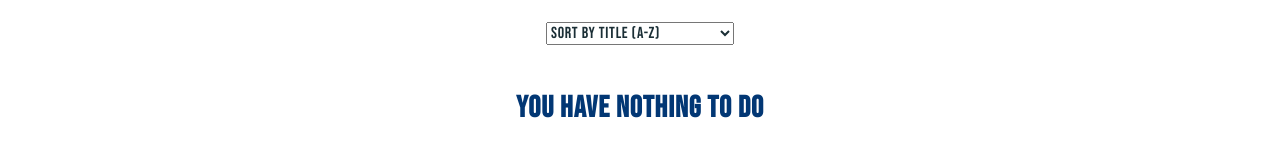
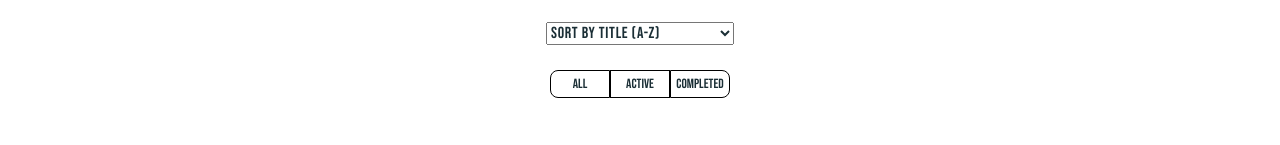
Before and after one commit to vrudnitskaya/react-todo, a React (Vite) app: page /todos in a window 1280 px wide. Shown: the part 201-346 px from the top of the page. Built offline with nearby package versions, Linux system fonts and the light colour scheme; no server answers.

Commit message:
add filter

```diff
--- /dev/null
+++ b/src/components/Filter/Filter.jsx
@@ -0,0 +1,28 @@
+import style from './Filter.module.css';
+
+const FilterList = ({ setFilter }) => {
+    const handleFilterClick = (e) => {
+        setFilter(e.target.value);
+    }
+    return (
+        <div className={style.filter}>
+            <button value='All'
+                onClick={handleFilterClick}
+                className={style.leftBtn}>
+                All
+            </button>
+            <button value='Active'
+                onClick={handleFilterClick}
+                className={style.middleBtn}>
+                Active
+            </button>
+            <button value='Completed'
+                onClick={handleFilterClick}
+                className={style.rightBtn}>
+                Completed
+            </button>
+        </div>
+    )
+}
+
+export default FilterList;
--- /dev/null
+++ b/src/components/Filter/Filter.module.css
@@ -0,0 +1,17 @@
+.filter button {
+    border: 1px solid #000000;
+    width: 60px;
+    padding: 5px 0;
+}
+
+.leftBtn {
+    border-radius: 8px 0px 0px 8px;
+}
+
+.middleBtn {
+    border-radius: 0;
+}
+
+.rightBtn{
+    border-radius: 0px 8px 8px 0px;
+}
--- a/src/components/TodoContainer/TodoContainer.jsx
+++ b/src/components/TodoContainer/TodoContainer.jsx
@@ -1,6 +1,7 @@
 import { useEffect, useState } from "react";
 
 import AddTodoForm from "../AddTodoForm/AddTodoForm";
+import FilterList from "../Filter/Filter";
 import Search from "../Search/Search";
 import Sorting from "../Sorting/Sorting";
 import Spinner from "../Spinner/Spinner";
@@ -32,6 +33,13 @@
     const [todoList, setTodoList] = useState([]);
     const [isLoading, setIsLoading] = useState(true);
     const [searchTerm, setSearchTerm] = useState('');
+    const [filter, setFilter] = useState('All');
+
+    const FILTER_MAP = {
+        All: () => true,
+        Active: (todo) => !todo.completed,
+        Completed: (todo) => todo.completed,
+    };
 
     const _apiBase = `https://api.airtable.com/v0/${import.meta.env.VITE_AIRTABLE_BASE_ID}/${import.meta.env.VITE_TABLE_NAME}`;
 
@@ -44,11 +52,11 @@
         request('GET', null, null, _apiBase)
             .then(data => {
                 const todos = data.records.sort((a, b) => a.fields.title < b.fields.title ? -1 : 1)
-                        .map((todo) => {
-                                return todo.fields.completed
-                                    ? { id: todo.id, title: todo.fields.title, completed: todo.fields.completed, date: todo.createdTime}
-                                    : { id: todo.id, title: todo.fields.title, completed: false, date: todo.createdTime };
-                            });
+                    .map((todo) => {
+                        return todo.fields.completed
+                            ? { id: todo.id, title: todo.fields.title, completed: todo.fields.completed, date: todo.createdTime }
+                            : { id: todo.id, title: todo.fields.title, completed: false, date: todo.createdTime };
+                    });
                 setTodoList(todos);
                 setIsLoading(false);
             })
@@ -66,7 +74,7 @@
                 const postedTodo = {
                     id: data.id,
                     title: data.fields.title,
-                    date: new Date(data.createdTime).toLocaleString("en-US", { year: 'numeric', month: 'numeric', day: 'numeric'})
+                    date: new Date(data.createdTime).toLocaleString("en-US", { year: 'numeric', month: 'numeric', day: 'numeric' })
                 }
                 setTodoList([...todoList, postedTodo].sort((a, b) => a.title < b.title ? -1 : 1));
             });
@@ -153,6 +161,7 @@
             <Search onSearch={handleSearch} searchTerm={searchTerm} />
             <AddTodoForm onAddTodo={addTodo} />
             <Sorting onSort={sortTodos} />
+            <FilterList filters={FILTER_MAP} setFilter={setFilter} />
             {todoList.length == completedTodos.length
                 ? <h2>You have nothing to do</h2>
                 : <h2>You have {todoList.length - completedTodos.length} more things to do, {completedTodos.length} done</h2>}
@@ -160,7 +169,9 @@
                 : <TodoList todoList={searchedTodos}
                     onRemoveTodo={removeTodo}
                     onEditTodo={editTodo}
-                    onChangeStatus={changeTodoStatus} />
+                    onChangeStatus={changeTodoStatus}
+                    filters={FILTER_MAP}
+                    filter={filter} />
             }
         </div>
     )
--- a/src/components/TodoList/TodoList.jsx
+++ b/src/components/TodoList/TodoList.jsx
@@ -1,10 +1,10 @@
 import PropTypes from 'prop-types';
 import TodoListItem from "../TodoListItem/TodoListItem";
 
-const TodoList = ({ todoList, onRemoveTodo, onEditTodo, onChangeStatus }) => {
+const TodoList = ({ todoList, onRemoveTodo, onEditTodo, onChangeStatus, filters, filter }) => {
     return (
         <ul>
-            {todoList.map(todo => {
+            {todoList.filter(filters[filter]).map(todo => {
                 return (
                     <TodoListItem key={todo.id} {...todo}
                         onRemoveTodo={onRemoveTodo}
@@ -20,7 +20,9 @@
     todoList: PropTypes.array,
     onRemoveTodo: PropTypes.func,
     onEditTodo: PropTypes.func,
-    onChangeStatus: PropTypes.func
+    onChangeStatus: PropTypes.func,
+    filters:PropTypes.object,
+    filter:PropTypes.string,
 }
 
 export default TodoList;
```
